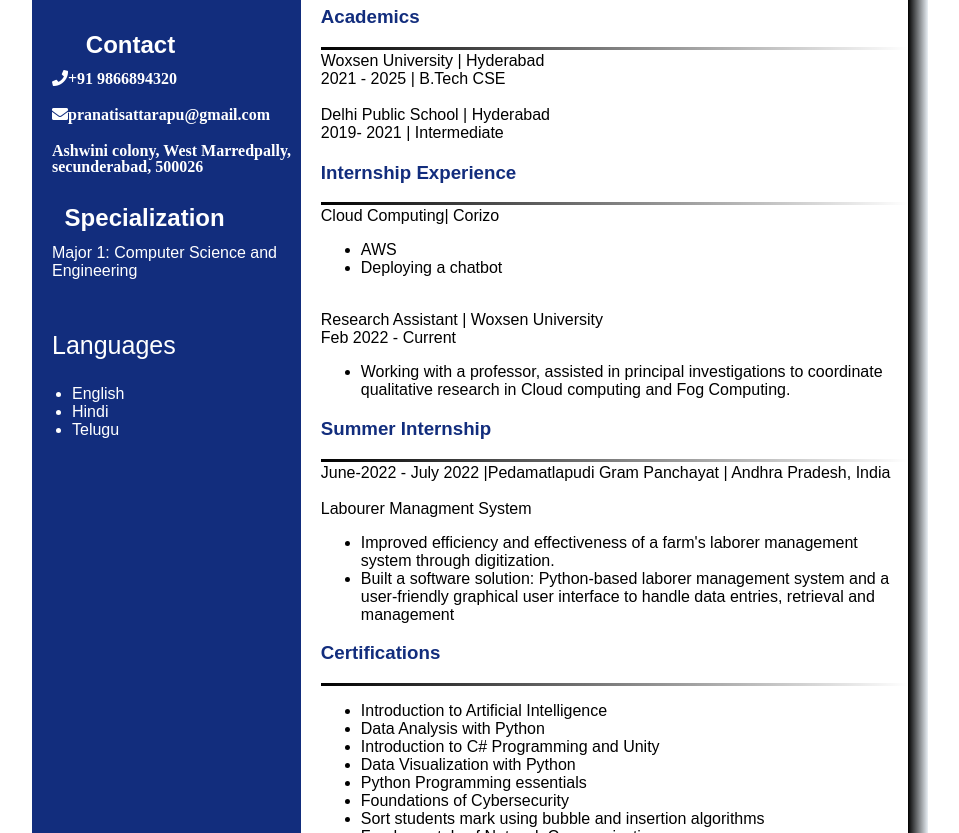
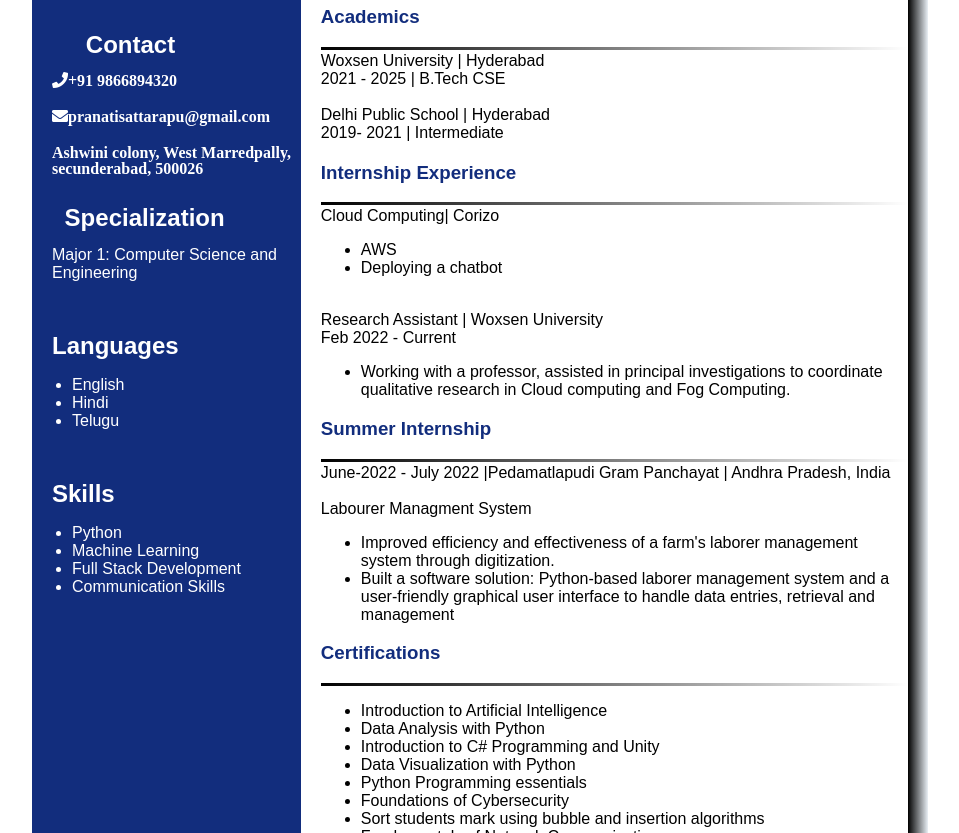
Before and after one commit to pranati20/pranati20.github.io, a plain HTML site: page index.html in a window 1280 px wide. Shown: the part 267-1100 px from the top of the page, without its empty margins (160-1119 px from the left). Drawn offline with Linux system fonts and the light colour scheme.

Commit message:
Added Skills

```diff
--- a/index.css
+++ b/index.css
@@ -83,14 +83,14 @@ body {
 
 .contact-info {
   display: flex;
-  margin-bottom: 510px;
+  margin-bottom: 350px;
   flex-direction: column;
 }
 
 .contact-info i {
   margin-left: 20px;
   margin-bottom: 20px;
-  top: 55%;
+  top: 20%;
 }
 .contact-info p {
   font-weight: 300;
@@ -120,11 +120,18 @@ h3 {
 
 .headerS h2 {
   top: 30%;
+  text-align: center;
 }
 
 .language p {
-  font-size: 25px;
-  line-height: 30px;
-  font-weight: 500;
-  text-align: justify;
+  font-size: 1.5em; /* Adjust the size as needed */
+  font-weight: bold; /* You can adjust the weight as needed */
+  margin-bottom: 10px;
+  text-align: left;
 }
+.Skills p {
+  font-size: 1.5em; /* Adjust the size as needed */
+  font-weight: bold; /* You can adjust the weight as needed */
+  margin-bottom: 10px;
+  text-align: left;
+}
--- a/index.html
+++ b/index.html
@@ -29,6 +29,12 @@
             <p>Languages</p>
             <ul><li>English</li>
             <li>Hindi</li><li>Telugu</li></ul></div>
+            <div class = "Skills">
+            <p>Skills</p>
+            <ul><li>Python</li>
+            <li>Machine Learning</li>
+          <li>Full Stack Development</li>
+        <li>Communication Skills</li></ul></div>
           </div>
         </div>
       </div>
```
